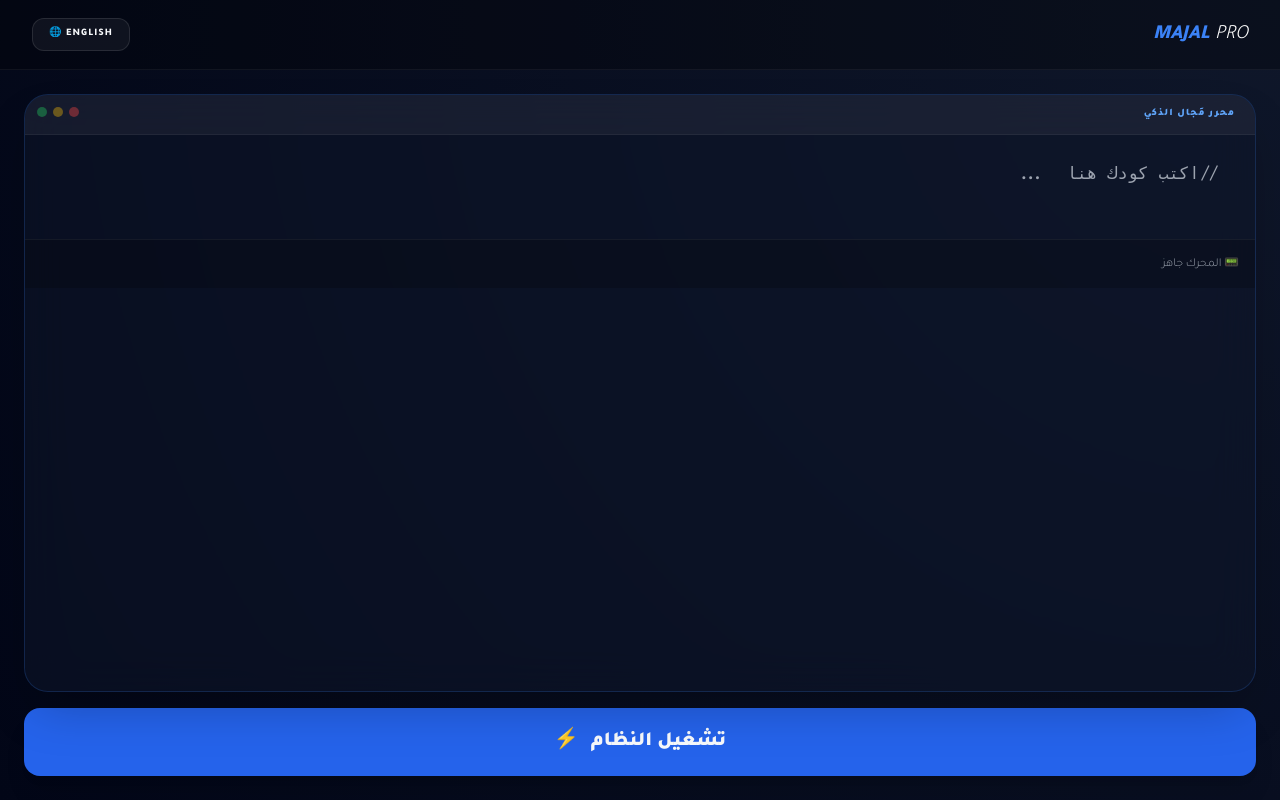
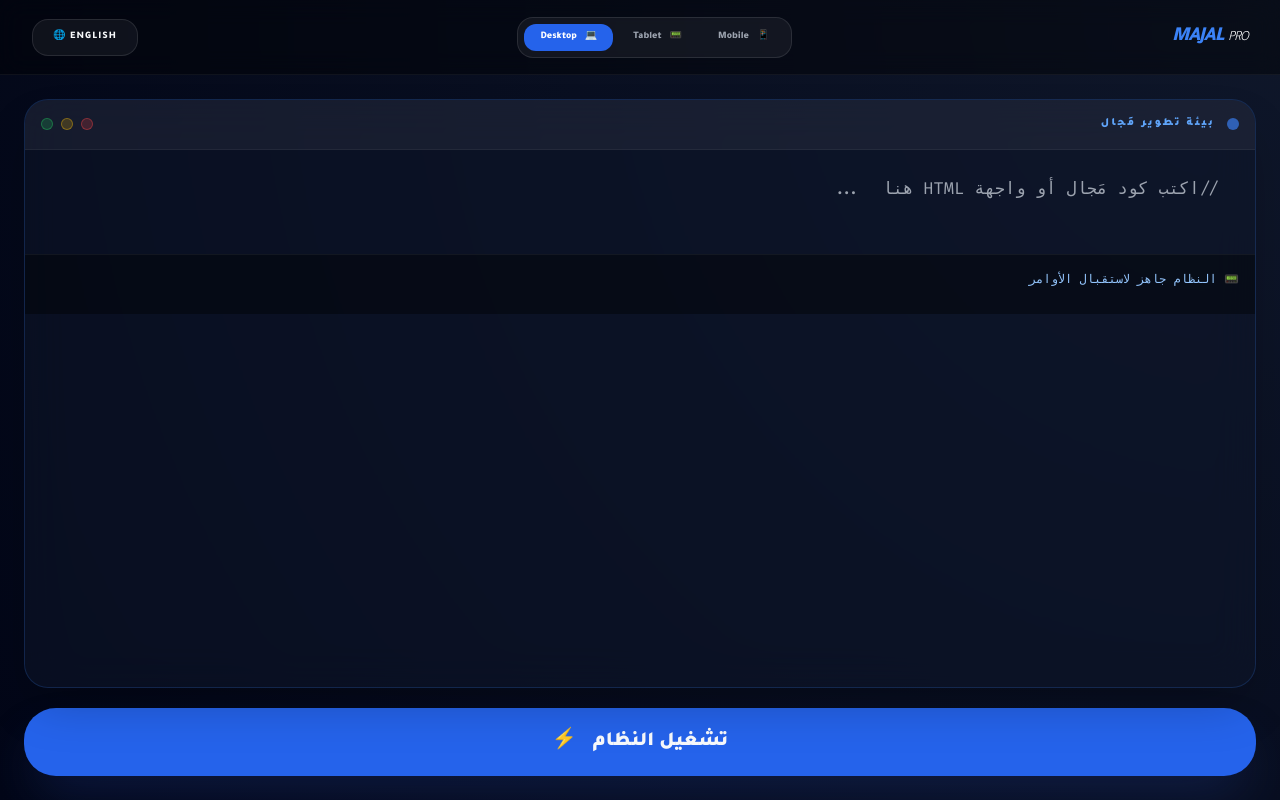
Before and after one commit to wissamalonazy-droid/majal, a Flask app: page / in a window 1280 px wide. Run offline with Flask 3, Linux system fonts and the light colour scheme; some libraries are stand-ins or nearby versions.

Commit message:
Update title and styles in index.html

```diff
--- a/templates/index.html
+++ b/templates/index.html
@@ -3,68 +3,107 @@
 <head>
     <meta charset="UTF-8">
     <meta name="viewport" content="width=device-width, initial-scale=1.0">
-    <title>MAJAL PRO | النواة العالمية</title>
+    <title>MAJAL PRO | المحاكي الذكي</title>
     <script src="https://cdn.tailwindcss.com"></script>
     <script src="https://unpkg.com/alpinejs@3.x.x/dist/cdn.min.js" defer></script>
     <link href="https://fonts.googleapis.com/css2?family=Tajawal:wght@300;900&family=Fira+Code:wght@400;500&display=swap" rel="stylesheet">
+
     <style>
         :root { --primary: #0ea5e9; --bg: #020617; }
         body {
             background: radial-gradient(circle at top right, #0f172a, var(--bg));
             color: #f8fafc; font-family: 'Tajawal', sans-serif;
             margin: 0; height: 100vh; display: flex; flex-direction: column; overflow: hidden;
-            transition: all 0.3s ease;
         }
+        /* أنماط خاصة باللغة */
         .en-mode { direction: ltr; font-family: sans-serif; }
+
+        /* تصميم الزجاج */
         .glass { background: rgba(15, 23, 42, 0.5); backdrop-filter: blur(20px); border: 1px solid rgba(59, 130, 246, 0.2); border-radius: 24px; }
+
+        /* محرر الكود */
         #codeEditor { font-family: 'Fira Code', monospace; background: transparent; color: #93c5fd; width: 100%; padding: 25px; outline: none; border: none; font-size: 17px; line-height: 1.6; resize: none; }
+
+        /* أنماط محاكي الأجهزة */
+        .preview-container { transition: all 0.5s cubic-bezier(0.4, 0, 0.2, 1); margin: auto; box-shadow: 0 0 50px rgba(0,0,0,0.5); border: 12px solid #1e293b; border-radius: 32px; background: white; }
+        .mobile-view { width: 375px; height: 667px; }
+        .tablet-view { width: 768px; height: 1024px; }
+        .desktop-view { width: 95%; height: 90%; border: none; border-radius: 0; }
     </style>
 </head>
-<body x-data="{ lang: 'ar', dir: 'rtl' }" :class="lang === 'en' ? 'en-mode' : ''" :dir="dir">
+<body x-data="{ lang: 'ar', dir: 'rtl', view: 'desktop' }" :class="lang === 'en' ? 'en-mode' : ''" :dir="dir">
 
-    <header class="h-[70px] flex items-center justify-between px-8 bg-black/30 border-b border-white/5">
+    <header class="h-[75px] flex items-center justify-between px-8 bg-black/40 border-b border-white/5 backdrop-blur-md">
         <div class="flex items-center gap-4">
-            <h1 class="text-xl font-black text-blue-500 italic uppercase">MAJAL <span class="text-white font-light">PRO</span></h1>
+            <h1 class="text-xl font-black text-blue-500 italic uppercase tracking-tighter">MAJAL <span class="text-white font-light text-sm">PRO</span></h1>
+        </div>
+
+        <div class="hidden md:flex bg-white/5 p-1.5 rounded-2xl border border-white/10 gap-1">
+            <button @click="view = 'mobile'" :class="view === 'mobile' ? 'bg-blue-600 text-white' : 'text-gray-400 hover:text-white'" class="px-4 py-1.5 rounded-xl text-[10px] font-bold transition-all flex items-center gap-2">
+                <span>📱</span> Mobile
+            </button>
+            <button @click="view = 'tablet'" :class="view === 'tablet' ? 'bg-blue-600 text-white' : 'text-gray-400 hover:text-white'" class="px-4 py-1.5 rounded-xl text-[10px] font-bold transition-all flex items-center gap-2">
+                <span>📟</span> Tablet
+            </button>
+            <button @click="view = 'desktop'" :class="view === 'desktop' ? 'bg-blue-600 text-white' : 'text-gray-400 hover:text-white'" class="px-4 py-1.5 rounded-xl text-[10px] font-bold transition-all flex items-center gap-2">
+                <span>💻</span> Desktop
+            </button>
         </div>
 
         <button @click="lang = (lang === 'ar' ? 'en' : 'ar'); dir = (lang === 'ar' ? 'rtl' : 'ltr')"
-                class="bg-white/5 px-4 py-2 rounded-xl text-[10px] font-bold border border-white/10 hover:bg-blue-500/20 transition-all uppercase tracking-widest">
+                class="bg-white/5 px-5 py-2.5 rounded-2xl text-[10px] font-black border border-white/10 hover:bg-blue-500/20 transition-all uppercase tracking-widest">
             <span x-text="lang === 'ar' ? 'English 🌐' : 'العربية 🌐'"></span>
         </button>
     </header>
 
-    <main class="flex-1 p-6 flex flex-col gap-4 overflow-hidden">
+    <main class="flex-1 p-6 flex flex-col gap-5 overflow-hidden">
         <div class="glass flex-1 flex flex-col overflow-hidden shadow-2xl">
-            <div class="p-3 border-b border-white/5 flex justify-between bg-white/5">
-                <span class="text-[10px] text-blue-400 font-bold uppercase tracking-widest px-2"
-                      x-text="lang === 'ar' ? 'محرر مَجال الذكي' : 'MAJAL SMART EDITOR'"></span>
-                <div class="flex gap-1.5">
-                    <div class="w-2.5 h-2.5 rounded-full bg-red-500/40"></div>
-                    <div class="w-2.5 h-2.5 rounded-full bg-yellow-500/40"></div>
-                    <div class="w-2.5 h-2.5 rounded-full bg-green-500/40"></div>
+            <div class="p-4 border-b border-white/5 flex justify-between items-center bg-white/5">
+                <div class="flex items-center gap-3">
+                    <span class="w-3 h-3 rounded-full bg-blue-500 animate-pulse"></span>
+                    <span class="text-[11px] text-blue-400 font-black uppercase tracking-[0.2em]" x-text="lang === 'ar' ? 'بيئة تطوير مَجال' : 'MAJAL IDE ENVIRONMENT'"></span>
+                </div>
+                <div class="flex gap-2">
+                    <div class="w-3 h-3 rounded-full bg-red-500/20 border border-red-500/40"></div>
+                    <div class="w-3 h-3 rounded-full bg-yellow-500/20 border border-yellow-500/40"></div>
+                    <div class="w-3 h-3 rounded-full bg-green-500/20 border border-green-500/40"></div>
                 </div>
             </div>
 
             <textarea id="codeEditor" spellcheck="false"
-                      :placeholder="lang === 'ar' ? '// اكتب كودك هنا...' : '// Write your code here...'"></textarea>
+                      :placeholder="lang === 'ar' ? '// اكتب كود مَجال أو واجهة HTML هنا...' : '// Write Majal code or HTML UI here...'"></textarea>
 
-            <div class="p-4 bg-black/20 text-xs border-t border-white/5 text-gray-400" id="statusBar">
-                <span x-text="lang === 'ar' ? '📟 المحرك جاهز' : '📟 Engine Ready'"></span>
+            <div class="p-4 bg-black/40 text-xs border-t border-white/5 text-blue-300 font-mono min-h-[60px]" id="statusBar">
+                <span x-text="lang === 'ar' ? '📟 النظام جاهز لاستقبال الأوامر' : '📟 System ready for commands'"></span>
             </div>
         </div>
 
-        <button onclick="runMajal()" class="bg-blue-600 hover:bg-blue-500 p-5 rounded-2xl font-black text-xl shadow-xl transition-all flex items-center justify-center gap-3">
+        <button onclick="runMajal()" class="bg-blue-600 hover:bg-blue-500 active:scale-95 p-5 rounded-[2rem] font-black text-xl shadow-2xl shadow-blue-900/40 transition-all flex items-center justify-center gap-4 group">
             <span x-text="lang === 'ar' ? 'تشغيل النظام' : 'RUN SYSTEM'"></span>
-            <span>⚡</span>
+            <span class="group-hover:rotate-12 transition-transform">⚡</span>
         </button>
     </main>
 
-    <div id="previewModal" class="fixed inset-0 z-[100] bg-black hidden flex-col">
-        <div class="p-4 bg-zinc-950 flex justify-between items-center border-b border-white/10">
-            <span class="text-blue-500 font-bold text-xs uppercase tracking-widest">Live Architecture View</span>
-            <button onclick="document.getElementById('previewModal').style.display='none'" class="text-white text-3xl">&times;</button>
+    <div id="previewModal" class="fixed inset-0 z-[100] bg-slate-950/95 hidden flex flex-col">
+        <div class="w-full p-4 bg-black flex justify-between items-center border-b border-white/10">
+            <div class="flex items-center gap-6">
+                <span class="text-blue-500 font-black text-xs italic tracking-widest uppercase">Live Architecture</span>
+                <div class="flex bg-white/5 rounded-lg p-1 gap-2">
+                    <button @click="view = 'mobile'" class="p-1 hover:bg-blue-500/20 rounded">📱</button>
+                    <button @click="view = 'tablet'" class="p-1 hover:bg-blue-500/20 rounded">📟</button>
+                    <button @click="view = 'desktop'" class="p-1 hover:bg-blue-500/20 rounded">💻</button>
+                </div>
+            </div>
+            <button onclick="document.getElementById('previewModal').style.display='none'; document.getElementById('previewModal').classList.add('hidden')"
+                    class="text-white hover:text-red-500 text-4xl transition-colors leading-none">&times;</button>
         </div>
-        <iframe id="livePreview" class="flex-1 w-full bg-white border-none"></iframe>
+
+        <div class="flex-1 w-full flex items-center justify-center overflow-auto p-10 bg-[url('https://www.transparenttextures.com/patterns/carbon-fibre.png')]">
+            <iframe id="livePreview"
+                    class="preview-container transition-all duration-500"
+                    :class="view === 'mobile' ? 'mobile-view' : (view === 'tablet' ? 'tablet-view' : 'desktop-view')">
+            </iframe>
+        </div>
     </div>
 
     <script>
@@ -72,6 +111,8 @@
             const code = document.getElementById('codeEditor').value;
             const statusBar = document.getElementById('statusBar');
             if(!code.trim()) return;
+
+            statusBar.innerHTML = '<span class="animate-pulse text-white">🔄 جاري معالجة النواة...</span>';
 
             try {
                 const response = await fetch('/run', {
@@ -81,16 +122,33 @@
                 });
                 const data = await response.json();
 
-                if (data.result.includes("<!DOCTYPE html>") || data.result.includes("<html")) {
+                // فحص إذا كانت النتيجة HTML لعرض المعاينة
+                if (data.result.toLowerCase().includes("<html") || data.result.toLowerCase().includes("<!doctype")) {
                     const iframe = document.getElementById('livePreview');
                     const doc = iframe.contentWindow.document;
-                    doc.open(); doc.write(data.result); doc.close();
-                    document.getElementById('previewModal').style.display = 'flex';
+                    doc.open();
+                    doc.write(data.result);
+                    doc.close();
+
+                    const modal = document.getElementById('previewModal');
+                    modal.classList.remove('hidden');
+                    modal.style.display = 'flex';
+                    statusBar.innerHTML = '✅ تم تشغيل الواجهة بنجاح';
                 } else {
-                    statusBar.innerHTML = `<span class="text-blue-300 font-mono">${data.result}</span>`;
+                    // عرض مخرجات البرمجة النصية
+                    statusBar.innerHTML = `<div class="whitespace-pre-line text-blue-200">${data.result}</div>`;
                 }
-            } catch (e) { statusBar.innerText = "❌ Connection Error"; }
+            } catch (e) {
+                statusBar.innerText = "❌ خطأ في الاتصال بالنواة";
+            }
         }
+
+        // دعم اختصار لوحة المفاتيح
+        document.addEventListener('keydown', function(e) {
+            if (e.ctrlKey && e.key === 'Enter') {
+                runMajal();
+            }
+        });
     </script>
 </body>
 </html>
```
